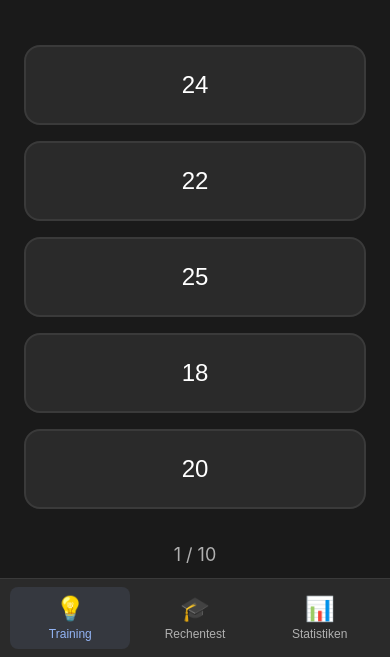
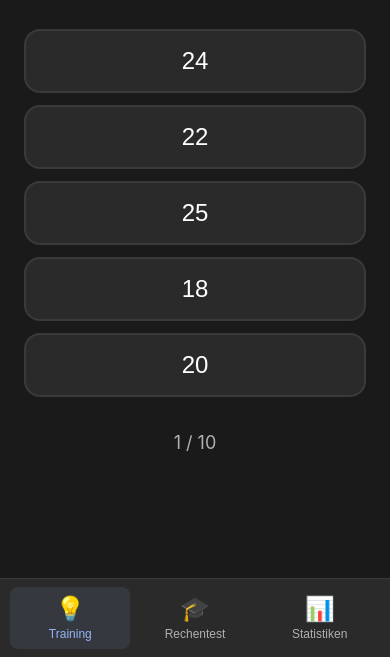
Before and after one commit to gruboter/1mal1, a plain HTML site: page index.html in a window 390 px wide. Both pictures are taken after a click on the button "2er-Reihe". Shown: the part 187-844 px from the top of the page. Drawn offline with Linux system fonts and the light colour scheme.

Commit message:
Antwort-Buttons kompakter für mobile Ansicht

```diff
--- a/styles.css
+++ b/styles.css
@@ -249,21 +249,21 @@ main {
 .question {
     text-align: center;
     font-size: 2rem;
-    margin-bottom: 3rem;
+    margin-bottom: 2rem;
     font-weight: 500;
 }
 
 .answers {
     display: flex;
     flex-direction: column;
-    gap: 1rem;
+    gap: 0.75rem;
 }
 
 .answer-btn {
     background-color: var(--bg-secondary);
     color: var(--text-primary);
     border: 2px solid var(--bg-tertiary);
-    padding: 1.5rem;
+    padding: 1rem;
     border-radius: 1rem;
     font-size: 1.5rem;
     font-weight: 500;
```
